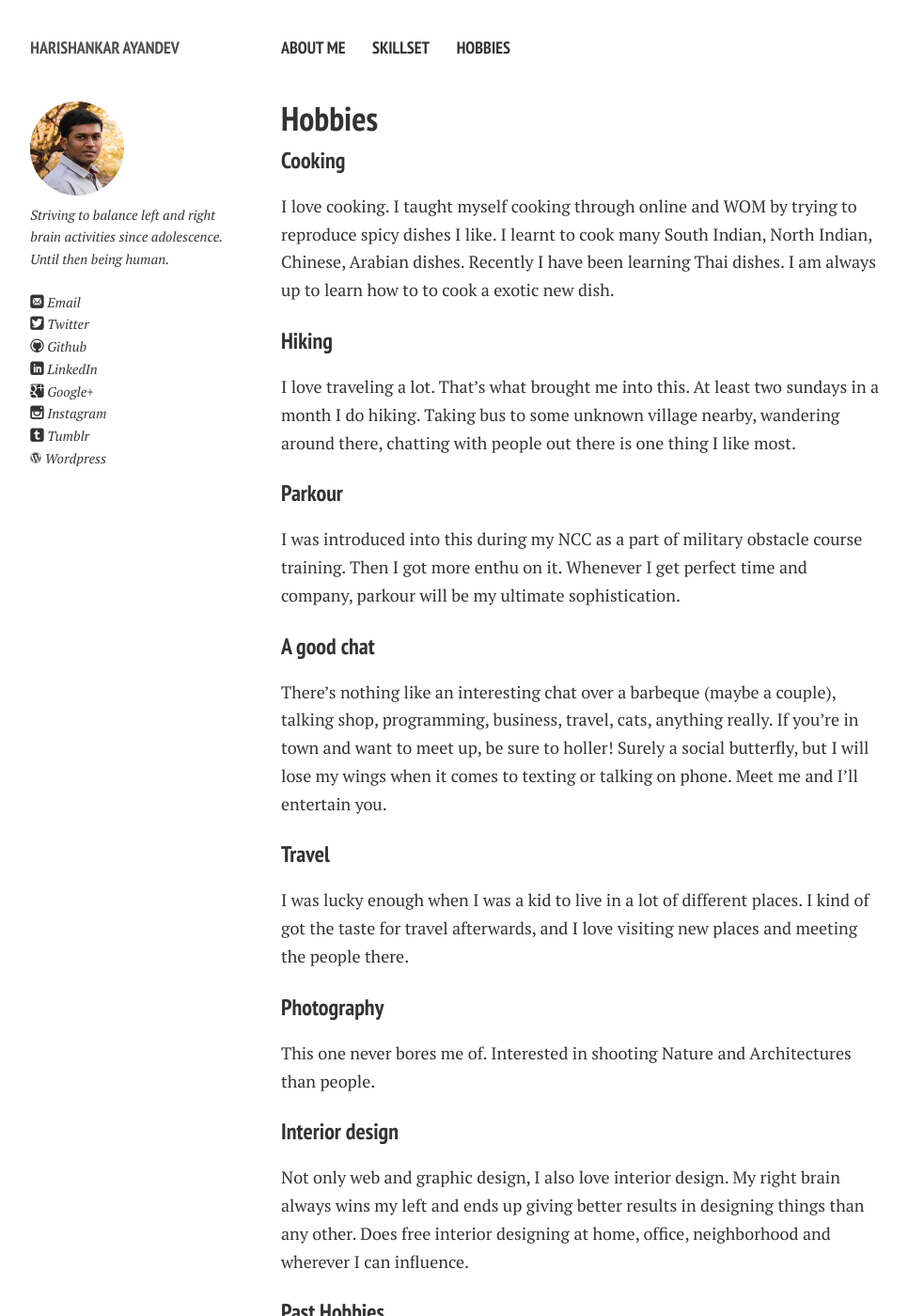
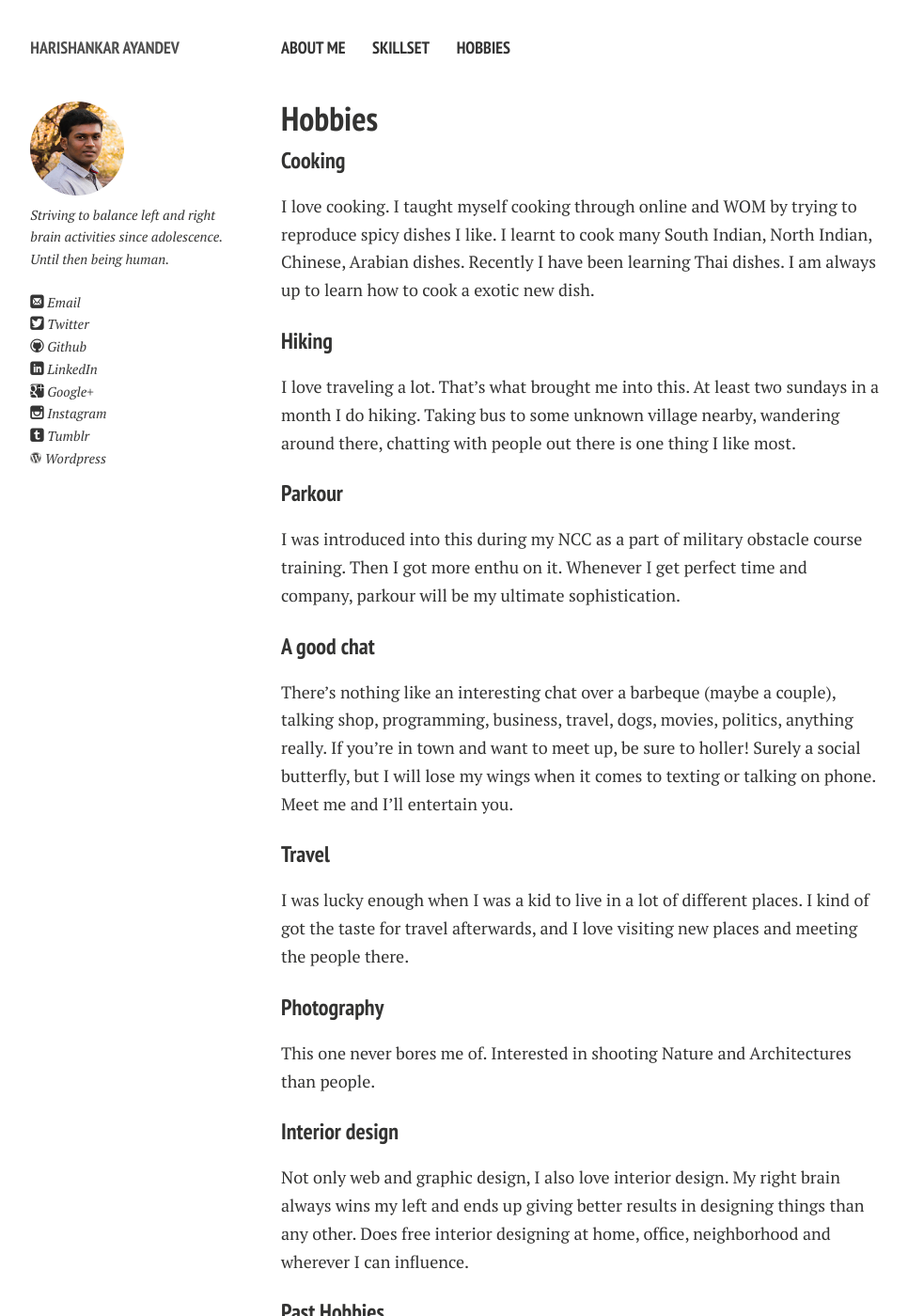
Before and after one commit to harishankards/harishankards.github.io, a Jekyll site: the page built from hobbies.md, in a window 1280 px wide and 1400 px high. Shown: the whole window at 94% size, without its empty margins (21-987 px from the left). Built offline with Jekyll 4.4.1, drawn with Linux system fonts in a browser that asks for light colours; nearby versions of some CDN libraries; Markdown is read by kramdown in place of the engine named in the settings.

Commit message:
Error correction in hobbies

```diff
--- a/hobbies.md
+++ b/hobbies.md
@@ -8,7 +8,7 @@ title: Hobbies
 
 ### Cooking
 I love cooking. I taught myself cooking through online and WOM by trying
-to reproduce spicy dishes I like. I learnt to cook many South Indian, North Indian, Chinese, Arabian dishes. Recently I have been learning Thai dishes. I am always up to learn how to to cook a exotic new dish.
+to reproduce spicy dishes I like. I learnt to cook many South Indian, North Indian, Chinese, Arabian dishes. Recently I have been learning Thai dishes. I am always up to learn how to cook a exotic new dish.
 
 ### Hiking
 I love traveling a lot. That's what brought me into this. At least two sundays in a month I do hiking. Taking bus to some unknown village nearby, wandering around there, chatting with people out there is one thing I like most.
@@ -17,7 +17,7 @@ I love traveling a lot. That's what brought me into this. At least two sundays i
 I was introduced into this during my NCC as a part of military obstacle course training. Then I got more enthu on it. Whenever I get perfect time and company, parkour will be my ultimate sophistication.
 
 ### A good chat
-There's nothing like an interesting chat over a barbeque (maybe a couple), talking shop, programming, business, travel, cats, anything really. If you're in town and want to meet up, be sure to holler! Surely a social butterfly, but I will lose my wings when it comes to texting or talking on phone. Meet me and I’ll entertain you.
+There's nothing like an interesting chat over a barbeque (maybe a couple), talking shop, programming, business, travel, dogs, movies, politics, anything really. If you're in town and want to meet up, be sure to holler! Surely a social butterfly, but I will lose my wings when it comes to texting or talking on phone. Meet me and I’ll entertain you.
 
 ### Travel
 I was lucky enough when I was a kid to live in a lot of different places. I kind of got the taste for travel afterwards, and I love visiting new places and meeting the people there.
```
Also changed, not shown: 1 other file.
